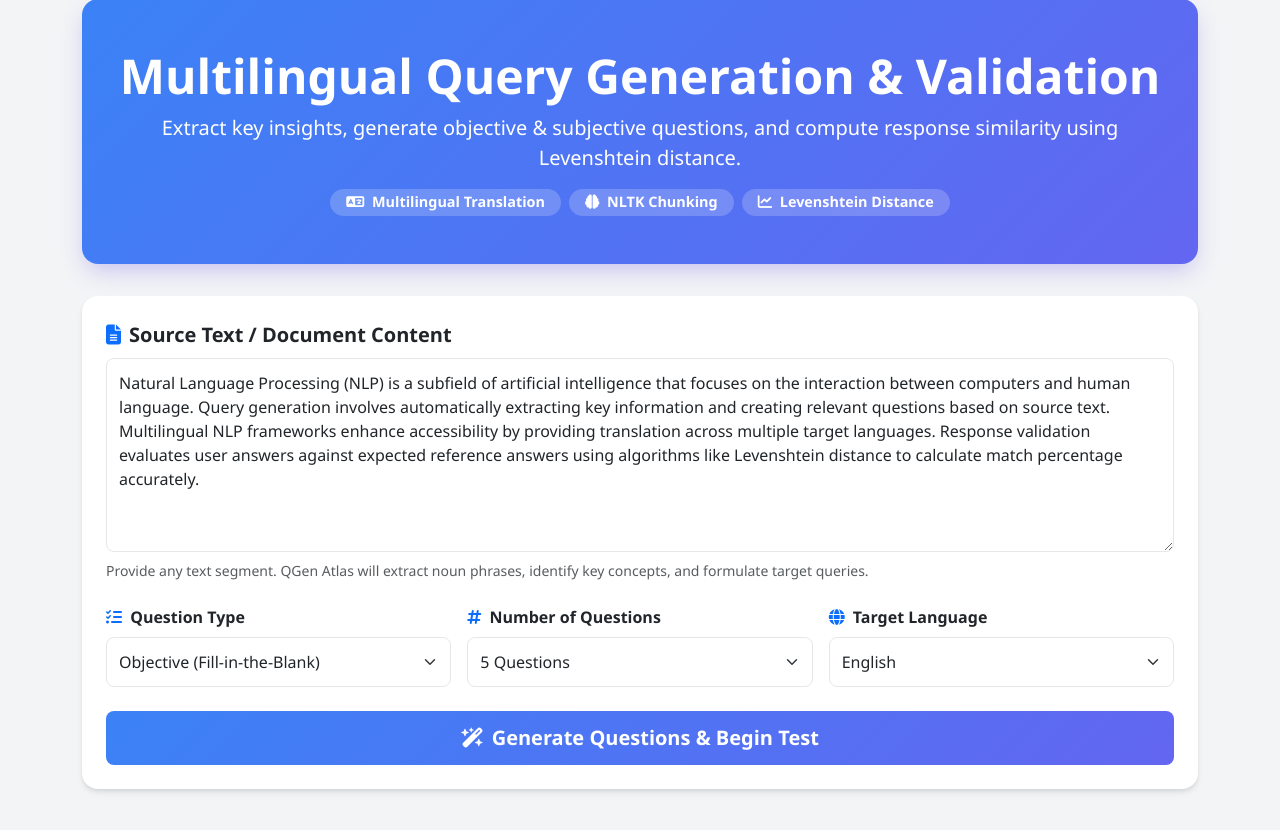
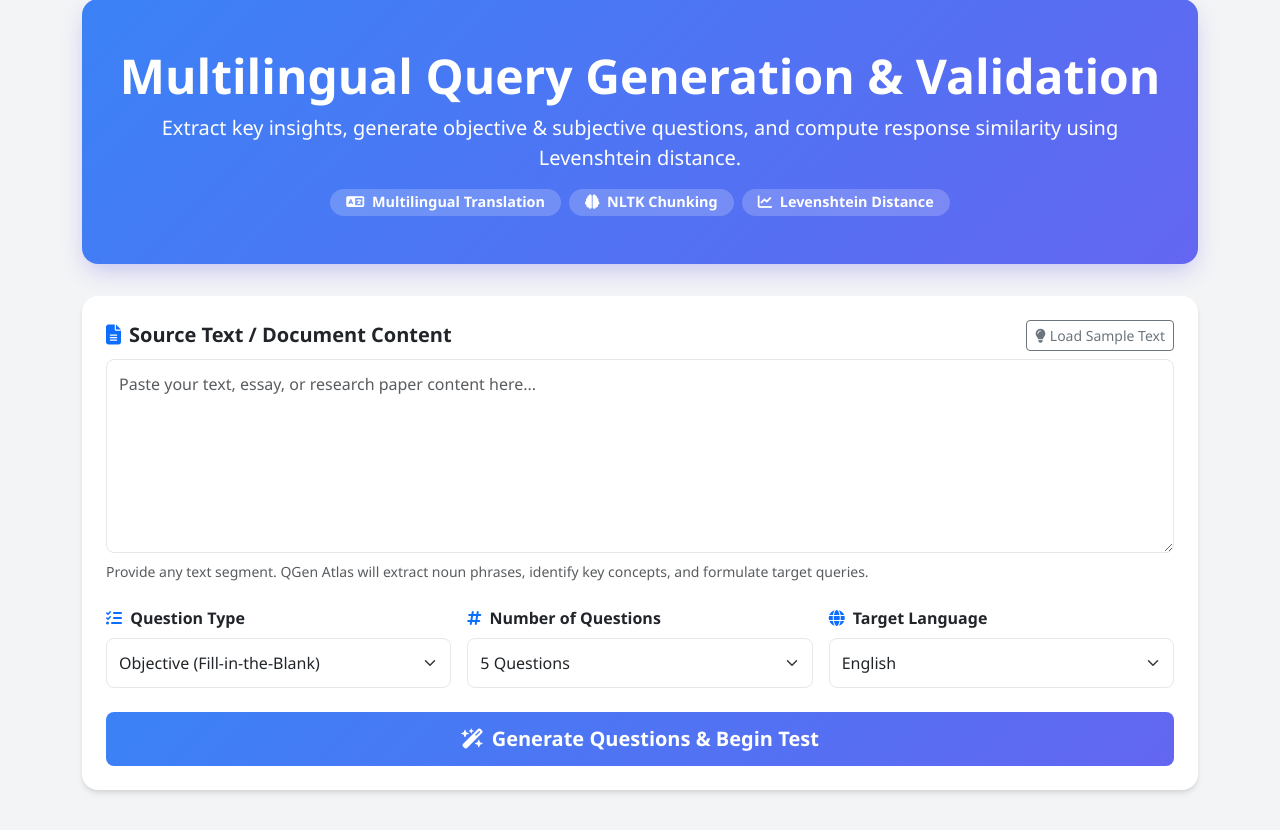
Before and after one commit to samuel-mekala/QGen-Atlas, a Flask app: page / in a window 1280 px wide. Shown: the part 81-911 px from the top of the page. Run offline with Flask 3, Linux system fonts and the light colour scheme.

Commit message:
Remove hardcoded default text from form and add Load Sample Text button

```diff
--- a/app.py
+++ b/app.py
@@ -19,15 +19,7 @@ CURRENT_QUIZ = {}
 
 @app.route('/')
 def index():
-    default_text = (
-        "Natural Language Processing (NLP) is a subfield of artificial intelligence that focuses "
-        "on the interaction between computers and human language. Query generation involves "
-        "automatically extracting key information and creating relevant questions based on source text. "
-        "Multilingual NLP frameworks enhance accessibility by providing translation across multiple target languages. "
-        "Response validation evaluates user answers against expected reference answers using algorithms like "
-        "Levenshtein distance to calculate match percentage accurately."
-    )
-    return render_template('index.html', languages=SUPPORTED_LANGUAGES, default_text=default_text)
+    return render_template('index.html', languages=SUPPORTED_LANGUAGES, default_text="")
 
 @app.route('/generate', methods=['POST'])
 def generate():
--- a/templates/index.html
+++ b/templates/index.html
@@ -96,10 +96,15 @@
                 <div class="card card-custom p-4">
                     <form action="/generate" method="POST">
                         <div class="mb-4">
-                            <label for="input_text" class="form-label fw-bold fs-5">
-                                <i class="fa-solid fa-file-lines me-2 text-primary"></i>Source Text / Document Content
-                            </label>
-                            <textarea class="form-control" id="input_text" name="input_text" rows="7" placeholder="Paste your text, essay, or research paper content here..." required>{{ default_text }}</textarea>
+                            <div class="d-flex justify-content-between align-items-center mb-2">
+                                <label for="input_text" class="form-label fw-bold fs-5 mb-0">
+                                    <i class="fa-solid fa-file-lines me-2 text-primary"></i>Source Text / Document Content
+                                </label>
+                                <button type="button" class="btn btn-sm btn-outline-secondary" onclick="loadSampleText()">
+                                    <i class="fa-solid fa-lightbulb me-1"></i>Load Sample Text
+                                </button>
+                            </div>
+                            <textarea class="form-control" id="input_text" name="input_text" rows="7" placeholder="Paste your text, essay, or research paper content here..." required></textarea>
                             <div class="form-text mt-2">
                                 Provide any text segment. QGen Atlas will extract noun phrases, identify key concepts, and formulate target queries.
                             </div>
@@ -158,5 +163,11 @@
     </footer>
 
     <script src="https://cdn.jsdelivr.net/npm/bootstrap@5.3.2/dist/js/bootstrap.bundle.min.js"></script>
+    <script>
+        function loadSampleText() {
+            const sample = "Natural Language Processing (NLP) is a subfield of artificial intelligence that focuses on the interaction between computers and human language. Query generation involves automatically extracting key information and creating relevant questions based on source text. Multilingual NLP frameworks enhance accessibility by providing translation across multiple target languages. Response validation evaluates user answers against expected reference answers using algorithms like Levenshtein distance to calculate match percentage accurately.";
+            document.getElementById('input_text').value = sample;
+        }
+    </script>
 </body>
 </html>
```
